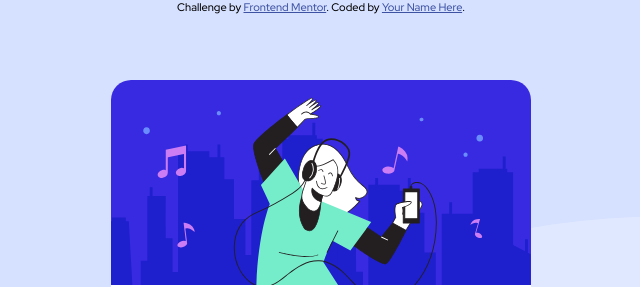
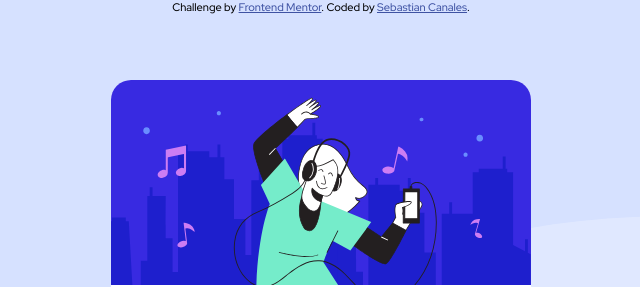
Before and after one commit to scanales01/Order-Summary-Component, a plain HTML site: page index.html in a window 1280 px wide. Shown: the top 287 px of the page, 319-959 px from the left. Drawn offline with Linux system fonts and the light colour scheme.

Commit message:
Updated Attribution

```diff
--- a/index.html
+++ b/index.html
@@ -45,7 +45,7 @@
     </div>
     <div class="attribution">
       Challenge by <a href="https://www.frontendmentor.io?ref=challenge" target="_blank">Frontend Mentor</a>.
-      Coded by <a href="#">Your Name Here</a>.
+      Coded by <a href="#">Sebastian Canales</a>.
     </div>
   </div>
 
```
